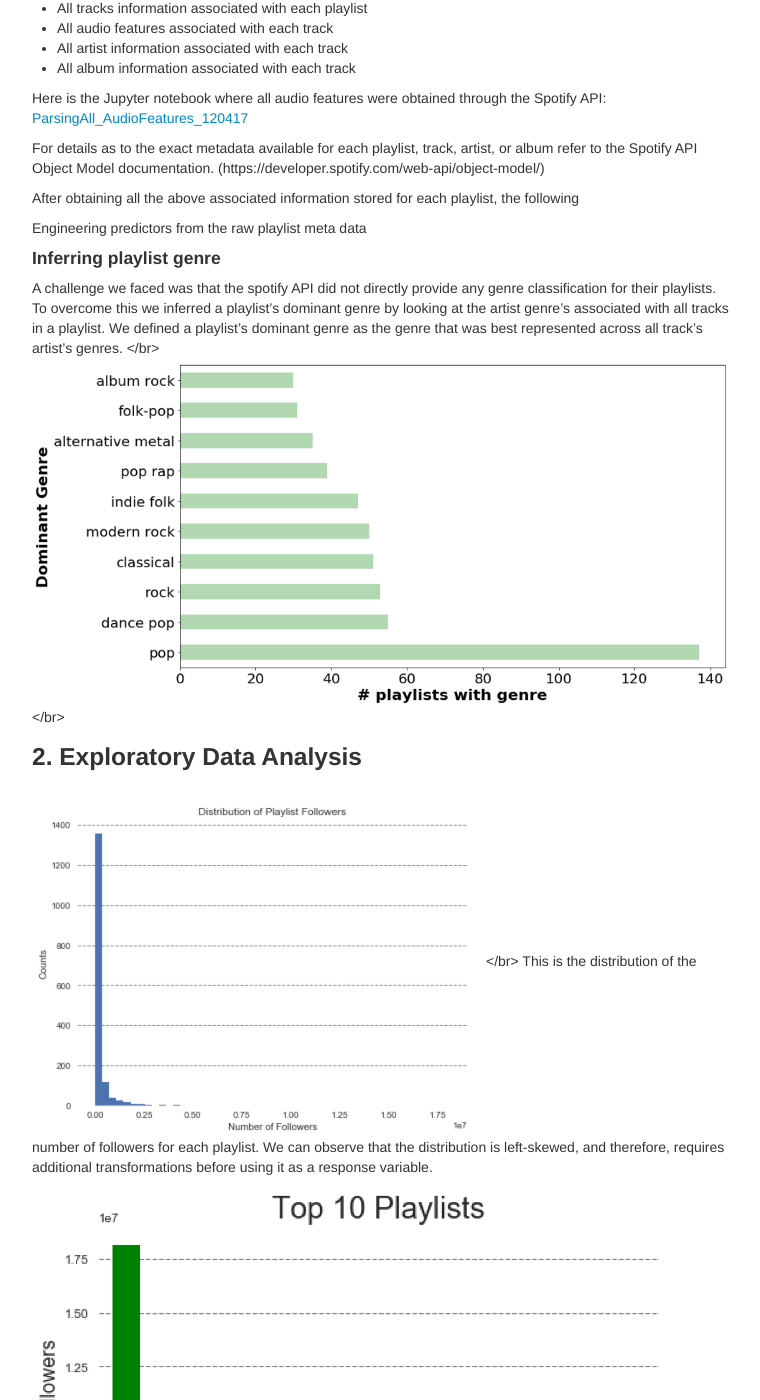
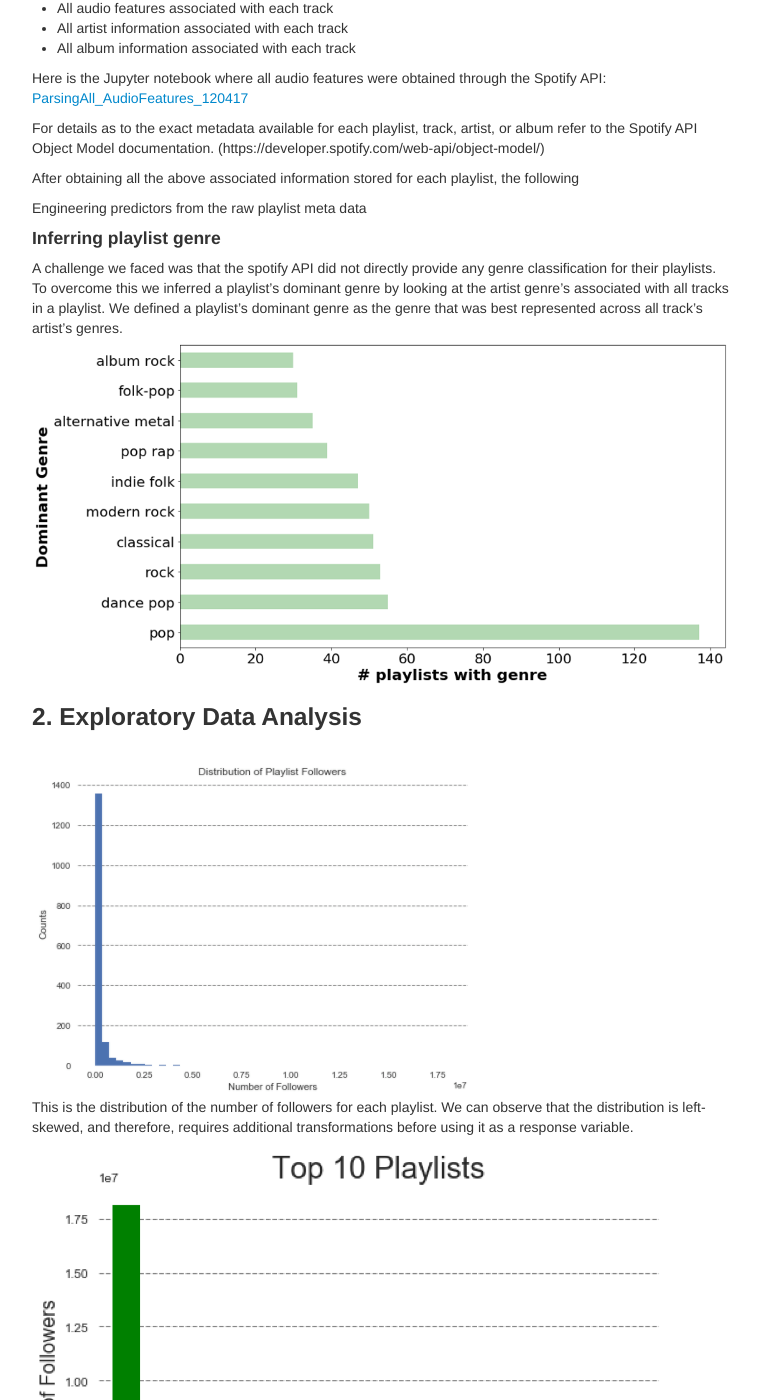
Before and after one commit to maxgmarin/AC209a_FinalProject_EEM, a Jekyll site: the page built from index.md, in a window 1280 px wide and 1400 px high, scrolled down 1651 px. Shown: the whole window, without its empty margins (258-1018 px from the left). Built offline with Jekyll 4.4.1, drawn with Linux system fonts in a browser that asks for light colours; our own code applies the rules of GitHub Pages for plain Markdown files; some of the changed text lies outside the part shown.

Commit message:
Update index.md

```diff
--- a/index.md
+++ b/index.md
@@ -55,7 +55,7 @@ Using the python library Spotipy (a python wrapper for the Spotify API), we obta
 
 When we started exploring the data available through Spotify API in depth, we first found there was information describing the playlist directly, (such as the number of followers, track IDs, or the number of tracks. We then decided that to obtain significant characteristics for prediction we would need to query information about the tracks that comprise the playlist. The extra layers of information we would need to parse are diagramed below in figure 1.
 
-![TestPlot](images/Picture_1.png)</br>
+![TestPlot](images/Picture_1.png)<br>
 
 Figure 1. A rough schematic of the layers of data available through the spotify API
 
@@ -78,24 +78,24 @@ Engineering predictors from the raw playlist meta data
 
 #### Inferring playlist genre <a name="genre"></a>
 A challenge we faced was that the spotify API did not directly provide any genre classification for their playlists. To overcome this we inferred a playlist’s dominant genre by looking at the artist genre’s associated with all tracks in a playlist. We defined a playlist’s dominant genre as the genre that was best represented across all track’s artist’s genres.
-</br>
+<br>
 ![TestPlot](images/Picture_2.png)
-</br>
+<br>
 
 
 ### 2. Exploratory Data Analysis <a name="EDA1"></a>
 
-![TestPlot](images/test.png)</br>
+![TestPlot](images/test.png)<br>
 This is the distribution of the number of followers for each playlist. We can observe that the distribution is left-skewed, and therefore, requires additional transformations before using it as a response variable.
 
-![TestPlot](images/Picture_4.png)</br>
+![TestPlot](images/Picture_4.png)<br>
 
 The Today’s Top Hits is an outlier. It has more than twice the number of followers of RapCavier which is second in number of followers. (Note: there were some playlists that we couldn’t retrieved from spotify api so some of the top playlists may not be present here).
 
 ### Exploration of audio features <a name="Exploration"></a>
-</br>
+<br>
 ![TestPlot](images/Picture_5.png)
-</br>
+<br>
 
 
 ## 3. Literature Review/Related Work <a name="literature"></a>
@@ -135,25 +135,24 @@ In this method, we first fit a logistic regression model with our training set,
 
 ##### Results <a name="Resultsa"></a>
 
-</br>
+<br>
 ![TestPlot](images/Picture_6.png)
-</br>
+<br>
 
-</br>
+<br>
 ![TestPlot](images/Picture_7.png)
-</br>
+<br>
 
 We can see that our new playlist takes tracks from playlists with relatively low followers if we modify the cost function so that it penalizes more for playlists with large number of followers (blue bar graphs above). We can also see that there are some tracks from the same playlist that was used in the old playlist. This shows that the algorithm doesn’t replace the playlist completely, but I tries to retain certain characters. However, the mean popularity of the tracks in our playlist increased slightly.
 If we adjust the cost function so that it penalizes more when the playlist is not as successful, we can see that the tracks are obtained from playlists with large number of followers. Note: that the initial playlist used for the two cases were different from each other due to kernel restarting.
 
-</br>
+<br>
 ![TestPlot](images/Picture_8.png)
 </br>
 
-</br>
+<br>
 ![TestPlot](images/Picture_9.png)
-</br>
-
+<br>
 
 These plots show that regardless of the cost function the algorithm seeks to generate playlists that have similar mean track popularity.
 
```
